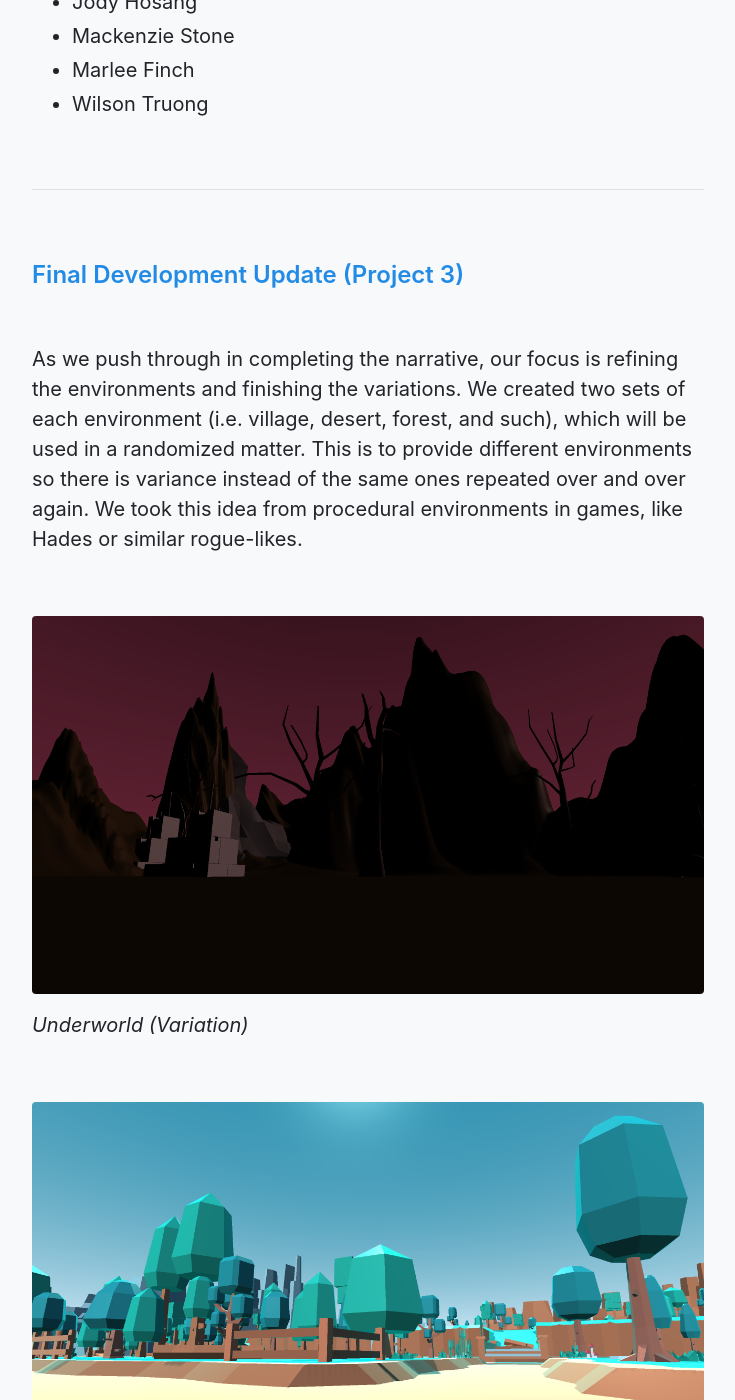
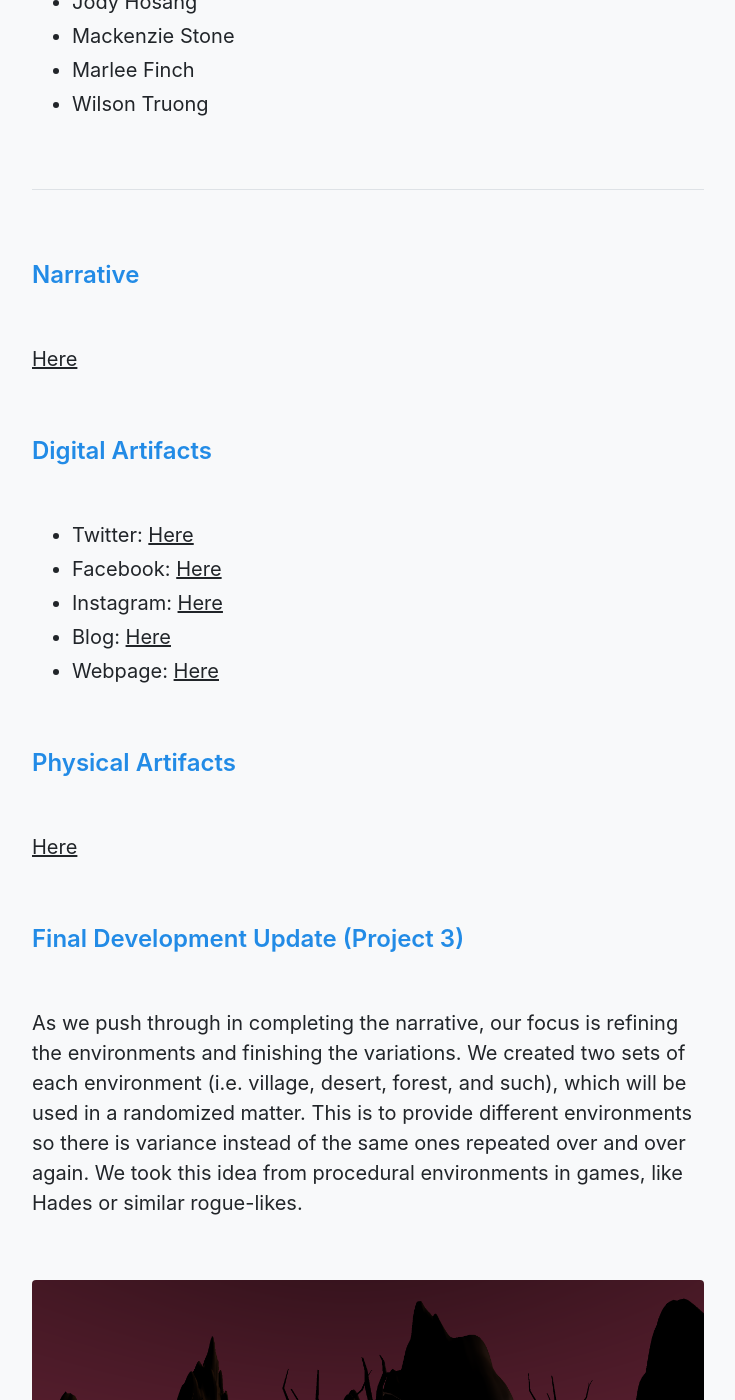
Before and after one commit to ixdwtruong/ixdwtruong.github.io, a Jekyll site: the page built from _posts/0001-01-09-intnarp1.md, in a window 1280 px wide and 1400 px high, scrolled down 903 px. Shown: the whole window, without its empty margins (272-1007 px from the left). Built offline with Jekyll 4.4.1, drawn with Linux system fonts in a browser that asks for light colours.

Commit message:
Update 0001-01-09-intnarp1.md

```diff
--- a/_posts/0001-01-09-intnarp1.md
+++ b/_posts/0001-01-09-intnarp1.md
@@ -32,6 +32,34 @@ Sephani
 <br>
 
 -----
+
+<br>
+
+## Narrative
+
+<br>
+
+<a href="http://ixd1730.firebird.sheridanc.on.ca/Sephani_Final/">Here</a>
+
+<br>
+
+## Digital Artifacts
+
+<br>
+
+* Twitter: <a href="https://twitter.com/Hydel666">Here</a>
+* Facebook: <a href="https://www.facebook.com/dionne.greek/about">Here</a>
+* Instagram: <a href="https://www.instagram.com/sephanigreek/">Here</a>
+* Blog: <a href="https://sephanigreek.substack.com/">Here</a>
+* Webpage: <a href="https://sephani.webflow.io/">Here</a>
+
+<br>
+
+## Physical Artifacts
+
+<br>
+
+<a href="http://ixd1730.firebird.sheridanc.on.ca/Sephani_Postcards/">Here</a>
 
 <br>
 
@@ -143,7 +171,7 @@ Our constant communication through teams and also weekly meetings worked quite w
 
 <br>
 
-<a href="http://ixd1730.firebird.sheridanc.on.ca/int_narrative/Gantt%20Chart%20v2.xlsx">Click to download</a>
+<a href="http://ixd1730.firebird.sheridanc.on.ca/int_narrative/Gantt%20Chart%20v3.xlsx">Click to download</a>
 
 <br>
 
```
